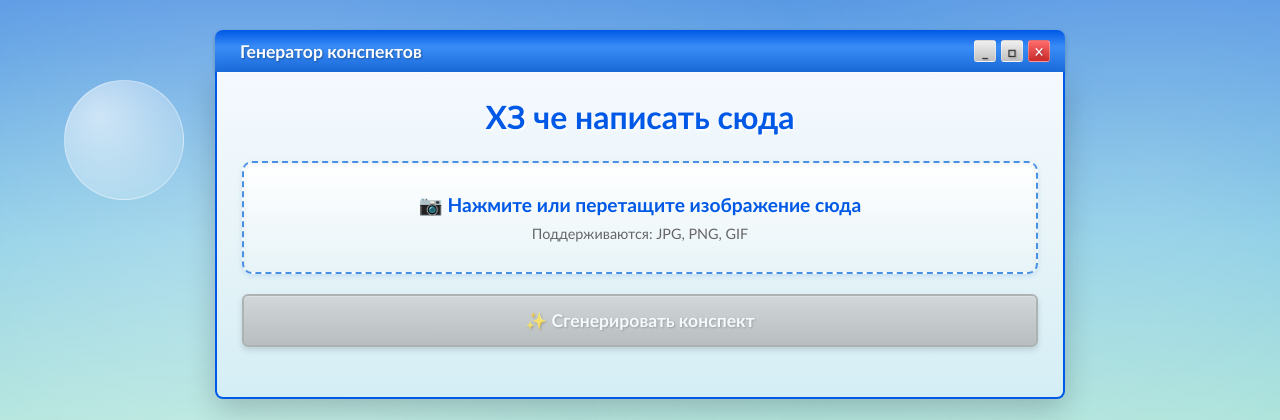
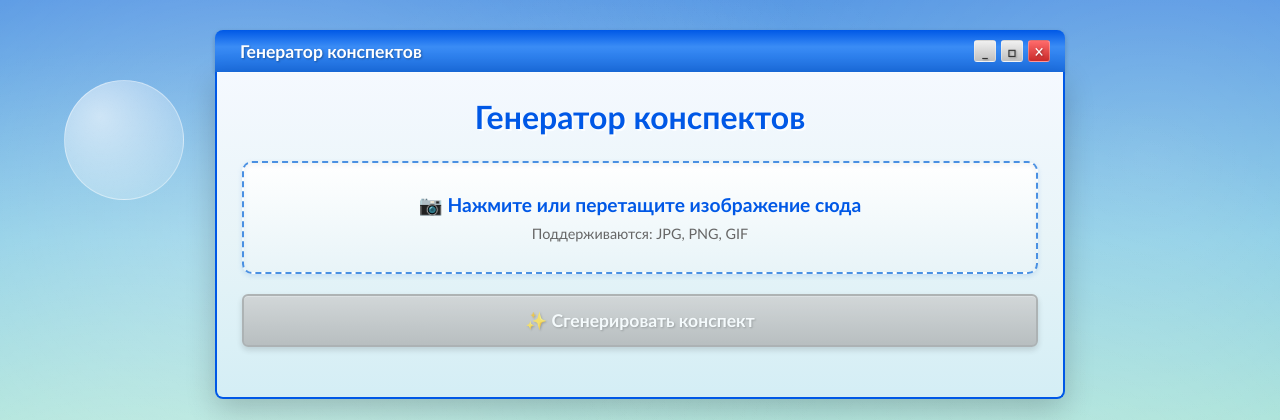
Before and after one commit to RomanPlaksin/summary-app, a Django app: page / in a window 1280 px wide. Shown: the top 420 px of the page. Run offline with Django 5.2, Linux system fonts and the light colour scheme; some web fonts are replaced.

Commit message:
Update index.html

```diff
--- a/templates/notes/index.html
+++ b/templates/notes/index.html
@@ -394,7 +394,7 @@
 
         <!-- Основное содержимое -->
         <div class="main-window">
-            <h1>ХЗ че написать сюда</h1>
+            <h1>Генератор конспектов</h1>
 
             <div class="upload-section">
                 <div class="file-input-wrapper">
```
